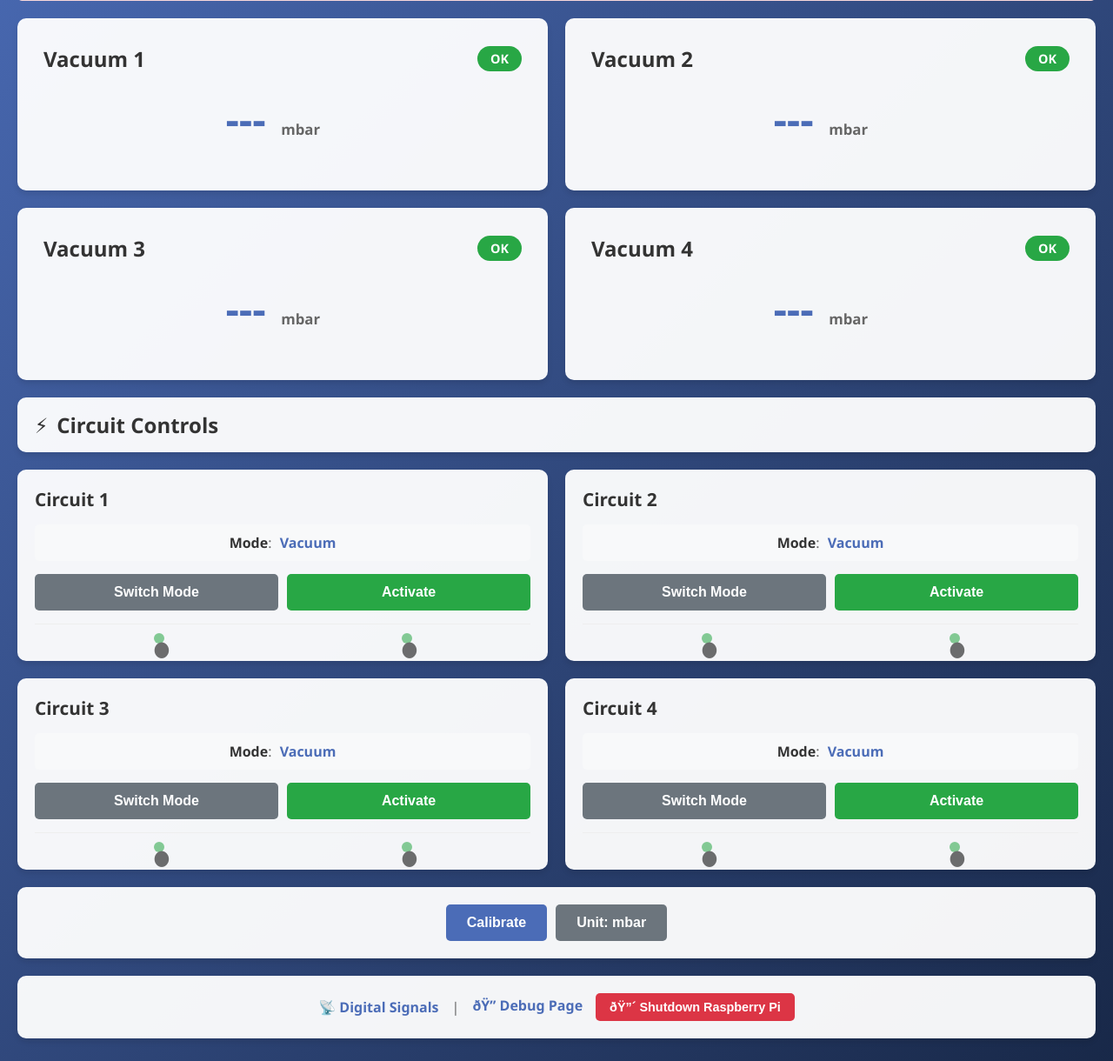
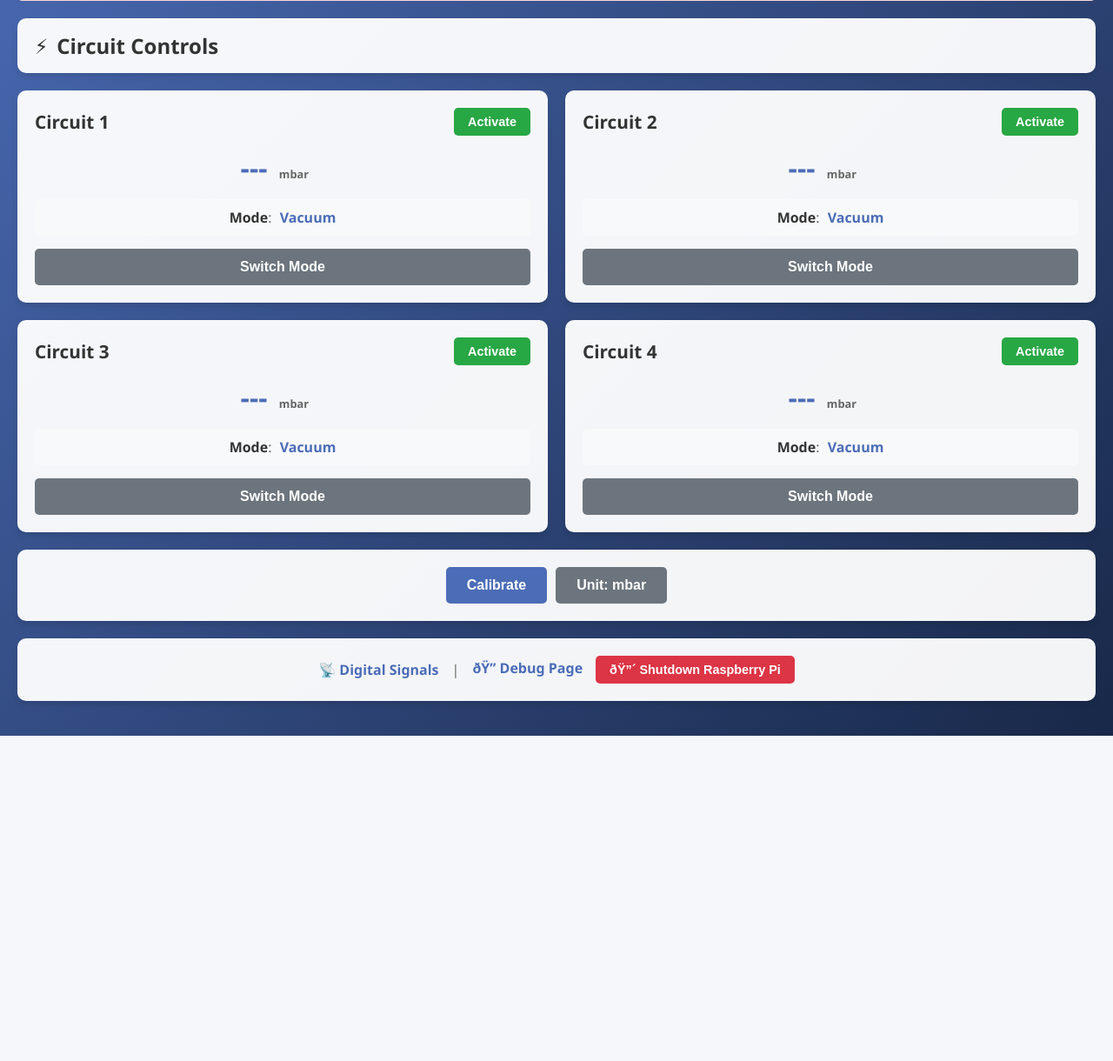
Before and after one commit to JorgeS15/AirLab, a Flask app: page / in a window 1280 px wide. Shown: the part 218-1438 px from the top of the page at 87% size. After the commit the page ends 1064 px from the top, so only its background shows below. Run offline with Flask 3, Linux system fonts and the light colour scheme.

Commit message:
Refactor circuit controls: merge vacuum cards and fix UI updates
Changes:
- Merged vacuum monitoring cards with circuit control cards for condensed layout
- Moved activate/deactivate button to card header next to circuit title
- Added conditional pressure display (only visible in Vacuum mode)
- Removed status indicator dots for cleaner UI
- Fixed button text updates (Activate/Deactivate now updates correctly)
- Fixed mode display text updates (Vacuum/Compressed Air)
- Updated CSS for new layout with proper spacing and styling
- Pressure reading now dynamically shows/hides based on circuit mode

Bug fixes:
- Fixed translations not being applied correctly to dynamic button text
- Changed from t() function to direct translations[currentLang] access
- Button state (active class) now properly reflects circuit activation status

```diff
--- a/static/style.css
+++ b/static/style.css
@@ -364,6 +364,26 @@ h1 {
     color: #333;
 }
 
+.circuit-pressure {
+    font-size: 2em;
+    font-weight: bold;
+    color: #4b6cb7;
+    text-align: center;
+    margin: 15px 0;
+}
+
+.circuit-pressure .channel-unit {
+    font-size: 0.4em;
+    color: #666;
+    margin-left: 5px;
+}
+
+.circuit-pressure .vacuum-indicator {
+    display: inline-block;
+    margin-left: 10px;
+    font-size: 0.6em;
+}
+
 .circuit-mode {
     font-size: 1em;
     color: #666;
@@ -388,7 +408,6 @@ h1 {
 .circuit-controls {
     display: flex;
     gap: 10px;
-    margin-bottom: 15px;
     flex-wrap: wrap;
 }
 
@@ -407,8 +426,8 @@ h1 {
 .btn-activate {
     background: #28a745;
     color: white;
-    flex: 1;
-    min-width: 120px;
+    padding: 8px 16px;
+    font-size: 0.9em;
 }
 
 .btn-activate:hover {
@@ -423,16 +442,3 @@ h1 {
 .btn-activate.active:hover {
     background: #c82333;
 }
-
-.circuit-status {
-    display: flex;
-    justify-content: space-around;
-    align-items: center;
-    padding-top: 10px;
-    border-top: 1px solid #eee;
-}
-
-.status-indicator {
-    font-size: 1.5em;
-    transition: color 0.3s;
-}
--- a/templates/index.html
+++ b/templates/index.html
@@ -23,56 +23,6 @@
 
         <div id="messageContainer"></div>
 
-        <div class="channels-grid">
-            <div class="channel-card">
-                <div class="channel-header">
-                    <div class="channel-title" data-i18n="vacuum1">Vacuum 1</div>
-                    <span class="status-badge status-ok" id="status-ch1">OK</span>
-                </div>
-                <div class="channel-value pressure-value">
-                    <span id="pressure-ch1">---</span>
-                    <span class="channel-unit">mbar</span>
-                    <span class="vacuum-indicator" id="vacuum-ch1"></span>
-                </div>
-            </div>
-
-            <div class="channel-card">
-                <div class="channel-header">
-                    <div class="channel-title" data-i18n="vacuum2">Vacuum 2</div>
-                    <span class="status-badge status-ok" id="status-ch2">OK</span>
-                </div>
-                <div class="channel-value pressure-value">
-                    <span id="pressure-ch2">---</span>
-                    <span class="channel-unit">mbar</span>
-                    <span class="vacuum-indicator" id="vacuum-ch2"></span>
-                </div>
-            </div>
-
-            <div class="channel-card">
-                <div class="channel-header">
-                    <div class="channel-title" data-i18n="vacuum3">Vacuum 3</div>
-                    <span class="status-badge status-ok" id="status-ch3">OK</span>
-                </div>
-                <div class="channel-value pressure-value">
-                    <span id="pressure-ch3">---</span>
-                    <span class="channel-unit">mbar</span>
-                    <span class="vacuum-indicator" id="vacuum-ch3"></span>
-                </div>
-            </div>
-
-            <div class="channel-card">
-                <div class="channel-header">
-                    <div class="channel-title" data-i18n="vacuum4">Vacuum 4</div>
-                    <span class="status-badge status-ok" id="status-ch4">OK</span>
-                </div>
-                <div class="channel-value pressure-value">
-                    <span id="pressure-ch4">---</span>
-                    <span class="channel-unit">mbar</span>
-                    <span class="vacuum-indicator" id="vacuum-ch4"></span>
-                </div>
-            </div>
-        </div>
-
         <!-- Circuit Controls Section -->
         <div class="section-header">
             <h2>⚡ <span data-i18n="circuitControls">Circuit Controls</span></h2>
@@ -83,6 +33,14 @@
             <div class="circuit-card">
                 <div class="circuit-header">
                     <div class="circuit-title" data-i18n="circuit1">Circuit 1</div>
+                    <button class="btn btn-activate" id="activate-btn-1" onclick="toggleActivation(1)">
+                        <span data-i18n="activate">Activate</span>
+                    </button>
+                </div>
+                <div class="circuit-pressure" id="pressure-display-1" style="display: block;">
+                    <span id="pressure-ch1">---</span>
+                    <span class="channel-unit">mbar</span>
+                    <span class="vacuum-indicator" id="vacuum-ch1"></span>
                 </div>
                 <div class="circuit-mode" id="mode-display-1">
                     <span class="mode-label" data-i18n="mode">Mode</span>:
@@ -90,13 +48,6 @@
                 </div>
                 <div class="circuit-controls">
                     <button class="btn btn-mode" onclick="toggleMode(1)" data-i18n="switchMode">Switch Mode</button>
-                    <button class="btn btn-activate" id="activate-btn-1" onclick="toggleActivation(1)">
-                        <span data-i18n="activate">Activate</span>
-                    </button>
-                </div>
-                <div class="circuit-status">
-                    <span class="status-indicator" id="status-mode-1">●</span>
-                    <span class="status-indicator" id="status-activate-1">●</span>
                 </div>
             </div>
 
@@ -104,6 +55,14 @@
             <div class="circuit-card">
                 <div class="circuit-header">
                     <div class="circuit-title" data-i18n="circuit2">Circuit 2</div>
+                    <button class="btn btn-activate" id="activate-btn-2" onclick="toggleActivation(2)">
+                        <span data-i18n="activate">Activate</span>
+                    </button>
+                </div>
+                <div class="circuit-pressure" id="pressure-display-2" style="display: block;">
+                    <span id="pressure-ch2">---</span>
+                    <span class="channel-unit">mbar</span>
+                    <span class="vacuum-indicator" id="vacuum-ch2"></span>
                 </div>
                 <div class="circuit-mode" id="mode-display-2">
                     <span class="mode-label" data-i18n="mode">Mode</span>:
@@ -111,13 +70,6 @@
                 </div>
                 <div class="circuit-controls">
                     <button class="btn btn-mode" onclick="toggleMode(2)" data-i18n="switchMode">Switch Mode</button>
-                    <button class="btn btn-activate" id="activate-btn-2" onclick="toggleActivation(2)">
-                        <span data-i18n="activate">Activate</span>
-                    </button>
-                </div>
-                <div class="circuit-status">
-                    <span class="status-indicator" id="status-mode-2">●</span>
-                    <span class="status-indicator" id="status-activate-2">●</span>
                 </div>
             </div>
 
@@ -125,6 +77,14 @@
             <div class="circuit-card">
                 <div class="circuit-header">
                     <div class="circuit-title" data-i18n="circuit3">Circuit 3</div>
+                    <button class="btn btn-activate" id="activate-btn-3" onclick="toggleActivation(3)">
+                        <span data-i18n="activate">Activate</span>
+                    </button>
+                </div>
+                <div class="circuit-pressure" id="pressure-display-3" style="display: block;">
+                    <span id="pressure-ch3">---</span>
+                    <span class="channel-unit">mbar</span>
+                    <span class="vacuum-indicator" id="vacuum-ch3"></span>
                 </div>
                 <div class="circuit-mode" id="mode-display-3">
                     <span class="mode-label" data-i18n="mode">Mode</span>:
@@ -132,13 +92,6 @@
                 </div>
                 <div class="circuit-controls">
                     <button class="btn btn-mode" onclick="toggleMode(3)" data-i18n="switchMode">Switch Mode</button>
-                    <button class="btn btn-activate" id="activate-btn-3" onclick="toggleActivation(3)">
-                        <span data-i18n="activate">Activate</span>
-                    </button>
-                </div>
-                <div class="circuit-status">
-                    <span class="status-indicator" id="status-mode-3">●</span>
-                    <span class="status-indicator" id="status-activate-3">●</span>
                 </div>
             </div>
 
@@ -146,6 +99,14 @@
             <div class="circuit-card">
                 <div class="circuit-header">
                     <div class="circuit-title" data-i18n="circuit4">Circuit 4</div>
+                    <button class="btn btn-activate" id="activate-btn-4" onclick="toggleActivation(4)">
+                        <span data-i18n="activate">Activate</span>
+                    </button>
+                </div>
+                <div class="circuit-pressure" id="pressure-display-4" style="display: block;">
+                    <span id="pressure-ch4">---</span>
+                    <span class="channel-unit">mbar</span>
+                    <span class="vacuum-indicator" id="vacuum-ch4"></span>
                 </div>
                 <div class="circuit-mode" id="mode-display-4">
                     <span class="mode-label" data-i18n="mode">Mode</span>:
@@ -153,13 +114,6 @@
                 </div>
                 <div class="circuit-controls">
                     <button class="btn btn-mode" onclick="toggleMode(4)" data-i18n="switchMode">Switch Mode</button>
-                    <button class="btn btn-activate" id="activate-btn-4" onclick="toggleActivation(4)">
-                        <span data-i18n="activate">Activate</span>
-                    </button>
-                </div>
-                <div class="circuit-status">
-                    <span class="status-indicator" id="status-mode-4">●</span>
-                    <span class="status-indicator" id="status-activate-4">●</span>
                 </div>
             </div>
         </div>
@@ -435,30 +389,37 @@
 
                             // Update mode display
                             const modeValueElement = document.getElementById(`mode-value-${i}`);
-                            const modeIndicator = document.getElementById(`status-mode-${i}`);
+                            const pressureDisplay = document.getElementById(`pressure-display-${i}`);
 
                             if (modeState === 0) {
-                                modeValueElement.textContent = t('vacuum');
+                                // Vacuum mode
+                                modeValueElement.textContent = translations[currentLang].vacuum;
                                 modeValueElement.setAttribute('data-i18n', 'vacuum');
-                                modeIndicator.style.color = '#4b6cb7'; // Blue for vacuum
+                                // Show pressure display in vacuum mode
+                                if (pressureDisplay) {
+                                    pressureDisplay.style.display = 'block';
+                                }
                             } else {
-                                modeValueElement.textContent = t('compressedAir');
+                                // Compressed air mode
+                                modeValueElement.textContent = translations[currentLang].compressedAir;
                                 modeValueElement.setAttribute('data-i18n', 'compressedAir');
-                                modeIndicator.style.color = '#ffa500'; // Orange for compressed air
+                                // Hide pressure display in compressed air mode
+                                if (pressureDisplay) {
+                                    pressureDisplay.style.display = 'none';
+                                }
                             }
 
-                            // Update activation display
+                            // Update activation button
                             const activateBtn = document.getElementById(`activate-btn-${i}`);
-                            const activateIndicator = document.getElementById(`status-activate-${i}`);
 
                             if (activationState === 1) {
-                                activateBtn.innerHTML = '<span data-i18n="deactivate">' + t('deactivate') + '</span>';
+                                activateBtn.querySelector('span').textContent = translations[currentLang].deactivate;
+                                activateBtn.querySelector('span').setAttribute('data-i18n', 'deactivate');
                                 activateBtn.classList.add('active');
-                                activateIndicator.style.color = '#28a745'; // Green for active
                             } else {
-                                activateBtn.innerHTML = '<span data-i18n="activate">' + t('activate') + '</span>';
+                                activateBtn.querySelector('span').textContent = translations[currentLang].activate;
+                                activateBtn.querySelector('span').setAttribute('data-i18n', 'activate');
                                 activateBtn.classList.remove('active');
-                                activateIndicator.style.color = '#666'; // Gray for inactive
                             }
                         }
                     }
```
